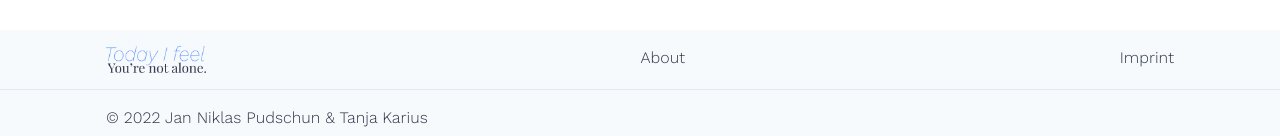
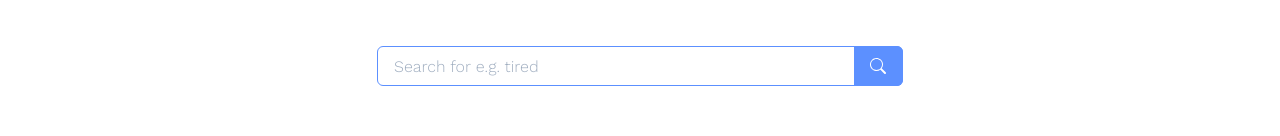
Before and after one commit to ikarustee/today-i-feel-client, a React (Create React App) app: page / in a window 1280 px wide. Shown: the part 530-666 px from the top of the page. Built offline with nearby package versions, Linux system fonts and the light colour scheme; a web font is replaced by a local one.

Commit message:
Add searchbar

```diff
--- a/src/App.css
+++ b/src/App.css
@@ -137,6 +137,22 @@ main {
   margin-bottom: 1rem;
 }
 
+/* Searchform ========= */
+/* =================== */
+#search {
+  display:flex;
+  margin: 3rem 0;
+}
+#search input {
+  flex-basis:100%;
+}
+#search button {
+  position:absolute;
+  right:0;
+  border-top-left-radius: 0;
+  border-bottom-left-radius: 0;
+}
+
 /* Footer ============= */
 /* =================== */
 .footer {
@@ -162,8 +178,15 @@ main {
 svg.chakra-icon path {
   fill: var(--primary);
 }
+.primary__btn,
 .readmore__btn {
   font-weight:300!important;
+}
+.primary__btn {
+  background-color: #5C90FF;
+}
+.primary__btn:hover {
+  background-color: #B8CEFF;
 }
 .readmore__btn:hover {
   text-decoration: none!important;
--- a/src/Components/Home.js
+++ b/src/Components/Home.js
@@ -1,5 +1,20 @@
 import React, {useState, useEffect} from 'react'
-import {Button, Heading } from '@chakra-ui/react'
+import {
+  Box,
+  Button,
+  FormControl,
+  FormLabel,
+  FormErrorMessage,
+  FormHelperText,
+  Input,
+  Heading,
+  Link,
+  Image,
+  Text,
+  Divider,
+  Container,
+  VStack,
+} from '@chakra-ui/react';
 import { TagCloud } from 'react-tagcloud'
 
 const Home = () => {
@@ -8,6 +23,7 @@ const Home = () => {
   const [totalTags, setTotalTags] = useState(0);
   const [data, setData] = useState([]);
   const [singleTag, setSingleTag] = useState()
+  const [userInput, setUserInput] = useState("")
 
   const tags = [
     { value: 'happy', count: 78 },
@@ -31,6 +47,17 @@ const Home = () => {
     { value: 'blessed', count: 30 },
     { value: 'blah', count: 30 },
   ]
+
+  const handleSearch = (event) => {
+    event.preventDefault()
+    const word = event.target.tag.value
+    console.log(word)
+    if(!word) {
+      return alert("Please enter a word")
+    } else {
+      event.target.tag.value = ""
+    }
+  }
 
   useEffect(() => {
     setData(tags.slice(0, initialTags));
@@ -78,6 +105,31 @@ const Home = () => {
             Show more
             </Button>
       </div>
+      <FormControl>
+        <form id="search" onSubmit={handleSearch}>
+          <Input
+            id='text'
+            type='text'
+            name="tag"
+            placeholder="Search for e.g. tired"
+            fontWeight="300"
+            borderColor={"blue.300"}
+            focusBorderColor={"blue.300"}
+             />
+          <Button
+            type="submit"
+            className="primary__btn"
+            bg={"blue.300"}
+            color={"white"}
+            fontWeight="normal"
+            _hover={{ bg: "blue.500" }}
+          >
+            <svg width="17" height="16" viewBox="0 0 17 16" fill="none" xmlns="http://www.w3.org/2000/svg">
+              <path d="M11.7441 10.3432C12.7125 9.02177 13.1462 7.3834 12.9585 5.75589C12.7708 4.12838 11.9755 2.63176 10.7318 1.56544C9.48799 0.49912 7.88746 -0.0582551 6.25038 0.00482458C4.6133 0.0679042 3.0604 0.746786 1.90236 1.90565C0.744326 3.06452 0.0665552 4.6179 0.00464701 6.25503C-0.0572612 7.89215 0.501259 9.49229 1.56847 10.7353C2.63568 11.9783 4.13287 12.7725 5.76051 12.9591C7.38815 13.1456 9.02621 12.7107 10.347 11.7414H10.346C10.376 11.7814 10.408 11.8194 10.444 11.8564L14.2944 15.7068C14.4819 15.8944 14.7363 15.9999 15.0016 16C15.2669 16.0001 15.5214 15.8948 15.709 15.7073C15.8967 15.5197 16.0022 15.2653 16.0022 15C16.0023 14.7348 15.897 14.4803 15.7095 14.2926L11.8591 10.4422C11.8234 10.406 11.7849 10.3726 11.7441 10.3422V10.3432ZM12.0021 6.49882C12.0021 7.22116 11.8599 7.93643 11.5834 8.60379C11.307 9.27115 10.9018 9.87753 10.3911 10.3883C9.88028 10.8991 9.2739 11.3042 8.60654 11.5807C7.93918 11.8571 7.22391 11.9994 6.50157 11.9994C5.77922 11.9994 5.06395 11.8571 4.39659 11.5807C3.72923 11.3042 3.12285 10.8991 2.61208 10.3883C2.1013 9.87753 1.69614 9.27115 1.41971 8.60379C1.14328 7.93643 1.001 7.22116 1.001 6.49882C1.001 5.03998 1.58052 3.64089 2.61208 2.60933C3.64364 1.57777 5.04273 0.99825 6.50157 0.99825C7.96041 0.99825 9.3595 1.57777 10.3911 2.60933C11.4226 3.64089 12.0021 5.03998 12.0021 6.49882Z" fill="white"/>
+            </svg>
+          </Button>
+        </form>
+      </FormControl>
     </>
   )
 }
--- a/src/Components/Theme.js
+++ b/src/Components/Theme.js
@@ -3,12 +3,12 @@ import { extendTheme } from '@chakra-ui/react'
 const theme = extendTheme({
     colors: {
       blue: {
-        "50": "#E5EEFF",
-        "100": "#B8CEFF",
-        "200": "#8AAFFF",
+        "50": "#99b9ff",
+        "100": "#85abff",
+        "200": "#709dff",
         "300": "#5C90FF",
-        "400": "#2E71FF",
-        "500": "#0051FF",
+        "400": "#4782ff",
+        "500": "#3374ff",
         "600": "#0041CC",
         "700": "#003199",
         "800": "#002166",
```
Also changed, not shown: src/img/glass.svg (added).
